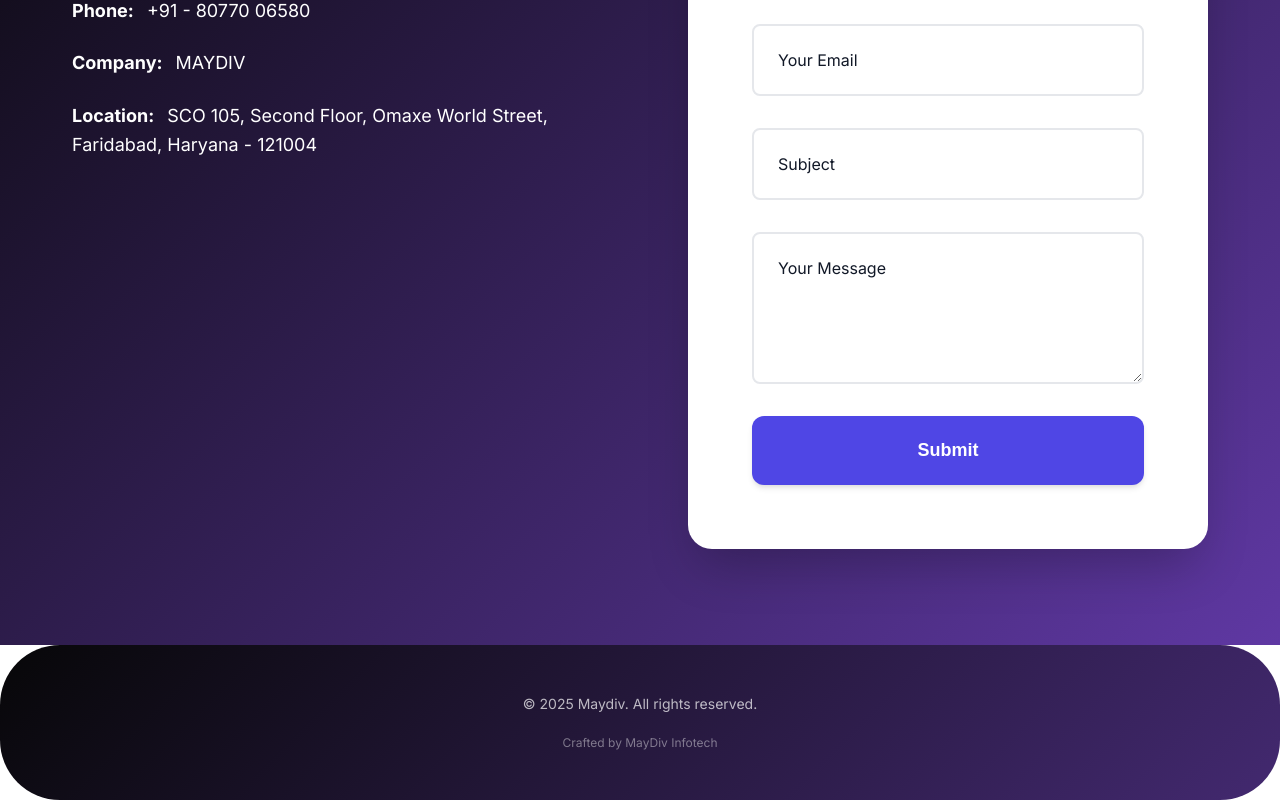
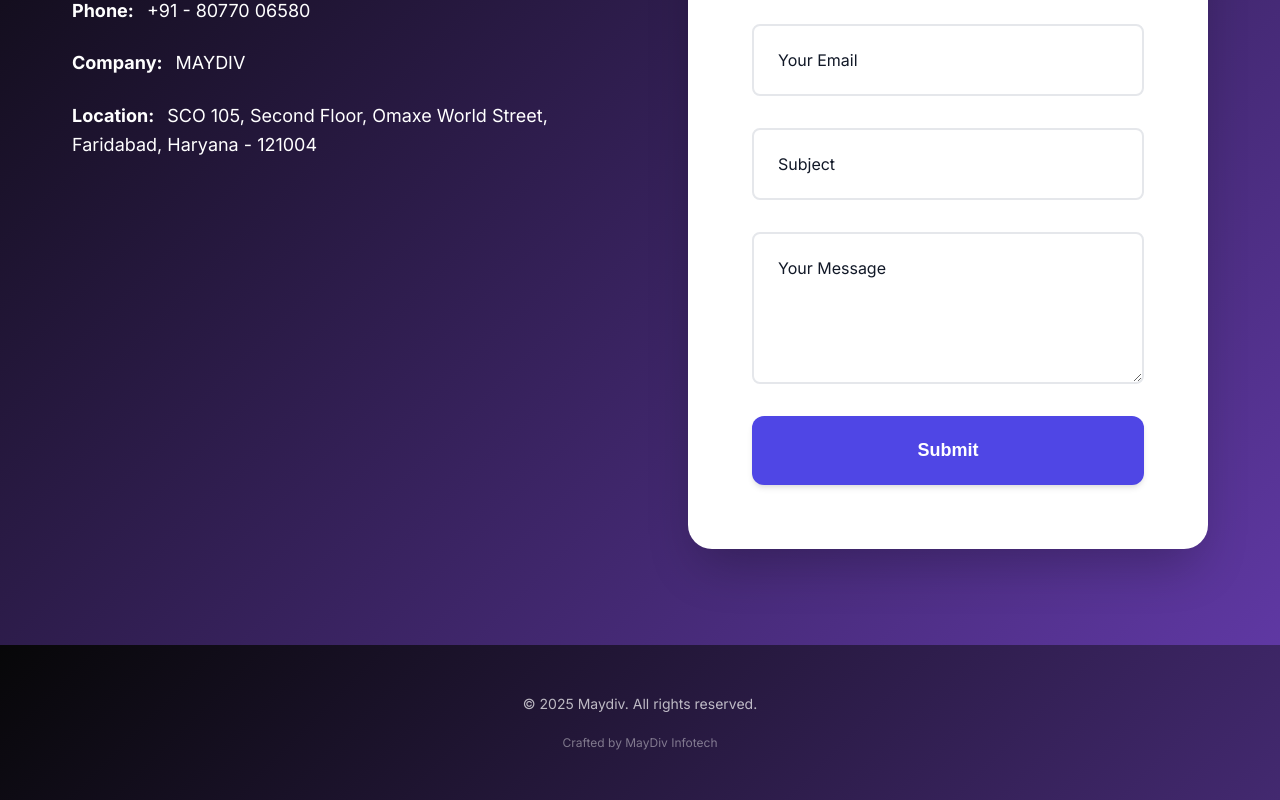
Before and after one commit to 157-49-18-22/page, a React (Vite) app: page / in a window 1280 px wide. Shown: the part 3937-4737 px from the top of the page. Built offline with nearby package versions, Linux system fonts and the light colour scheme.

Commit message:
feat: Add initial styling for the footer component, including responsive adjustments.

```diff
--- a/src/components/Footer.css
+++ b/src/components/Footer.css
@@ -2,7 +2,7 @@
     background: linear-gradient(135deg, #070708 0%, #432970 100%);
     color: var(--white);
     padding: var(--spacing-xl) 0;
-    border-radius: 60px;
+
     text-align: center;
 }
 
```
